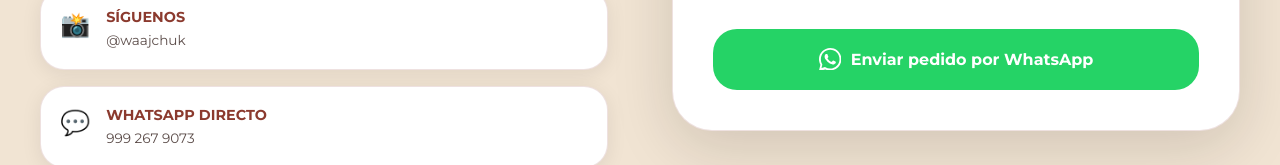
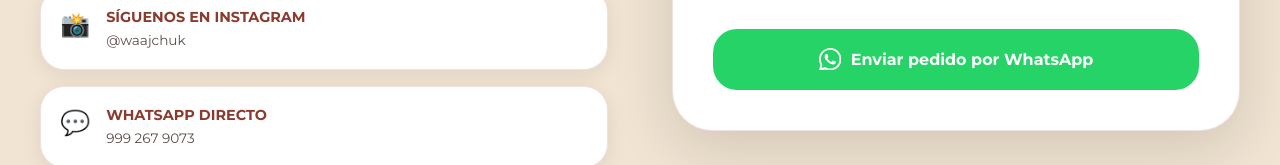
Before and after one commit to juliocatzin020802-ctrl/Waaj_Chuck, a plain HTML site: page index.html in a window 1280 px wide. Shown: the part 3308-3473 px from the top of the page. Drawn offline with Linux system fonts and the light colour scheme.

Commit message:
feat: agregar link de Instagram @waajchuk

```diff
--- a/index.html
+++ b/index.html
@@ -118,7 +118,7 @@
         <div class="info-cards">
           <div class="info-card"><span class="ei">📦</span><div><h4>Entregas</h4><p>En toda la zona y alrededores.</p></div></div>
           <div class="info-card"><span class="ei">🕐</span><div><h4>Horario</h4><p>Lunes a viernes de 7:00 a 18:00 hrs.</p></div></div>
-          <div class="info-card"><span class="ei">📸</span><div><h4>Síguenos</h4><p>@waajchuk</p></div></div>
+          <div class="info-card"><span class="ei">📸</span><div><h4>Síguenos en Instagram</h4><p><a href="https://www.instagram.com/waajchuk?igsh=ZHV6djJ1cWp5eWR6" target="_blank" rel="noopener">@waajchuk</a></p></div></div>
           <div class="info-card"><span class="ei">💬</span><div><h4>WhatsApp directo</h4><p>999 267 9073</p></div></div>
         </div>
       </div>
```
